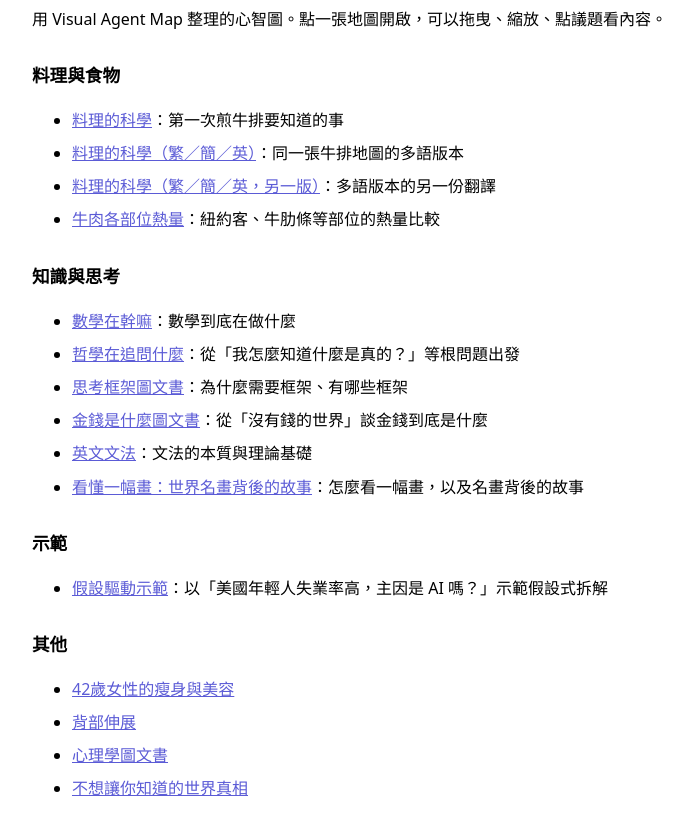
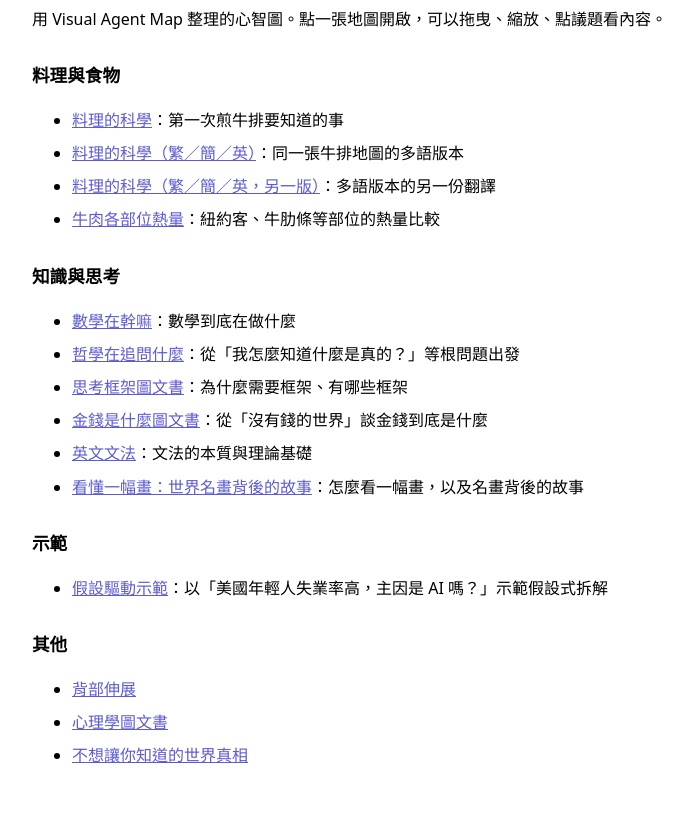
Before and after one commit to kevcltsai/vam-shared-maps, a plain HTML site: page index.html in a window 1280 px wide. Shown: the part 118-952 px from the top of the page, without its empty margins (288-981 px from the left). Drawn offline with Linux system fonts and the light colour scheme.

Commit message:
chore: rebuild index.html and README map list

```diff
--- a/index.html
+++ b/index.html
@@ -42,7 +42,6 @@
 
   <h2>其他</h2>
   <ul>
-    <li><a href="maps/for_her.html">42歲女性的瘦身與美容</a></li>
     <li><a href="maps/muscle_stretches.html">背部伸展</a></li>
     <li><a href="maps/psychology.html">心理學圖文書</a></li>
     <li><a href="maps/untold_truth.html">不想讓你知道的世界真相</a></li>
```
Also changed, not shown: 1 other file.
